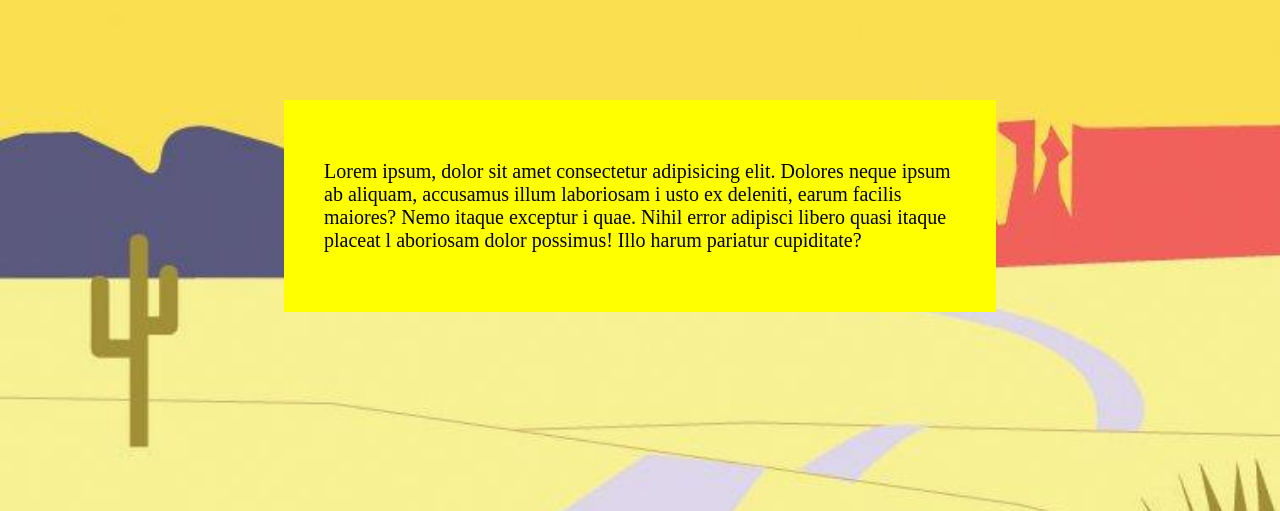
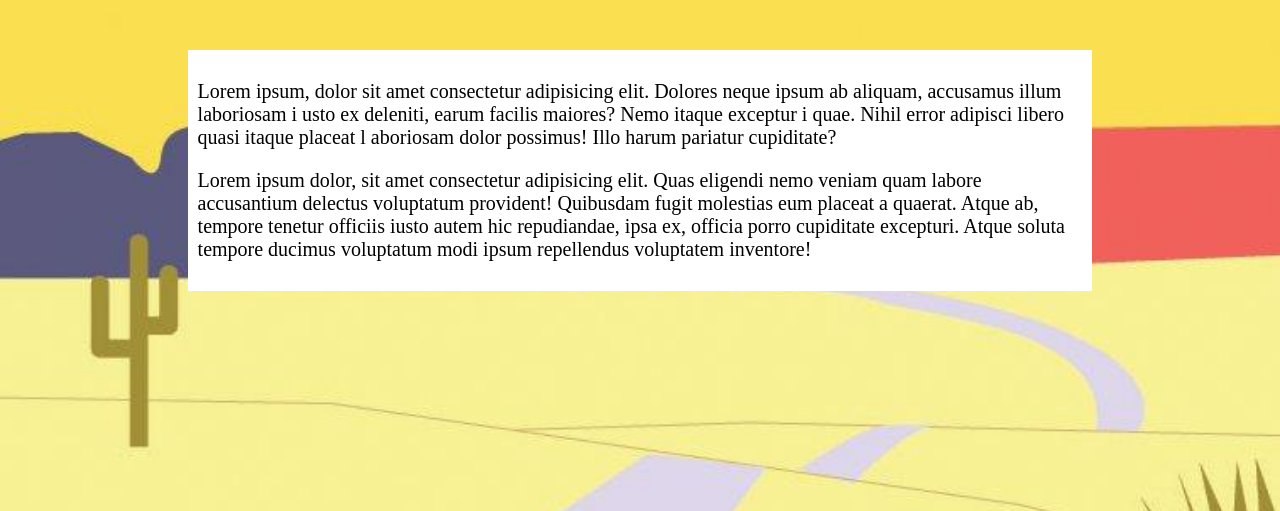
Before and after one commit to RodriguezOswaldo/CIT336, a PHP site: page /acme.php in a window 1280 px wide. Shown: the top 511 px of the page. Run offline with PHP 8.4, Linux system fonts and the light colour scheme.

Commit message:
Finally Finding how to open the file

```diff
--- a/dashboard/acme.php
+++ b/dashboard/acme.php
@@ -13,10 +13,10 @@
         background-attachment: fixed;
     }
     .content{
-        background: yellow;
-        width:50%;
-        padding:40px;
-        margin:100px auto;
+        background: white;
+        width:70%;
+        padding:10px;
+        margin:50px auto;
     }
     p{
         font-size:20px;
@@ -34,6 +34,9 @@
          i quae. Nihil error adipisci libero quasi itaque placeat l
         aboriosam dolor possimus! Illo harum pariatur cupiditate?
         </p>
+        <p>
+        Lorem ipsum dolor, sit amet consectetur adipisicing elit. Quas eligendi nemo veniam quam labore accusantium delectus voluptatum provident! Quibusdam fugit molestias eum placeat a quaerat. Atque ab, tempore tenetur officiis iusto autem hic repudiandae, ipsa ex, officia porro cupiditate excepturi. Atque soluta tempore ducimus voluptatum modi ipsum repellendus voluptatem inventore!
+        </p>
 
         </div>
     </div>
```
